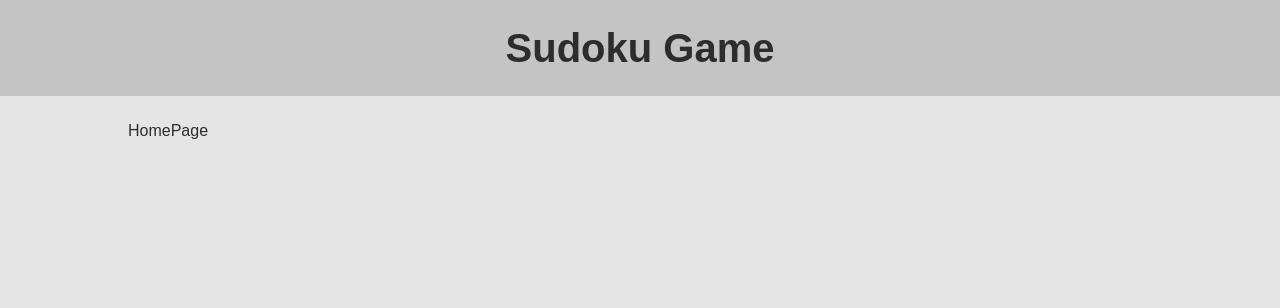
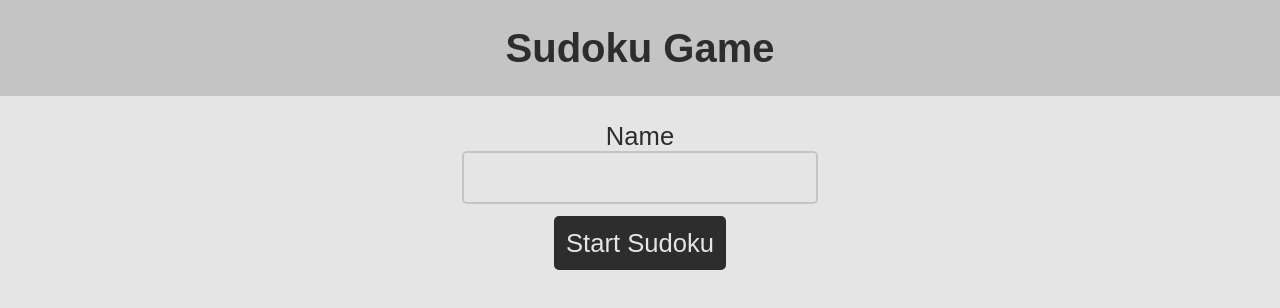
Before and after one commit to 20497/Sudoku-React, a React (Create React App) app: page / in a window 1280 px wide. Shown: the top 308 px of the page. Built offline with nearby package versions, Linux system fonts and the light colour scheme.

Commit message:
Added user to state

```diff
--- a/src/components/GameNav.jsx
+++ b/src/components/GameNav.jsx
@@ -1,11 +1,23 @@
+import React from "react";
 import { Link } from "react-router-dom";
-import { NavMenu, MenuList, MenuListItem } from "../styles/GameNav.styles";
+import {
+  NavMenu,
+  MenuList,
+  MenuListItem,
+  Player,
+} from "../styles/GameNav.styles";
 import { appRoutes } from "../appRoutes";
+import { GameContext } from "../context/GameContext";
 
 export default function GameNav() {
+  const { gameState } = React.useContext(GameContext);
+
   return (
     <NavMenu>
       <MenuList>
+        <MenuListItem>
+          <Player>PLAYER: {gameState.playerName}</Player>
+        </MenuListItem>
         <MenuListItem>
           <Link to={appRoutes.STATISTICS}>Statystyki</Link>
         </MenuListItem>
--- /dev/null
+++ b/src/components/Input.jsx
@@ -0,0 +1,16 @@
+import {
+  Wrapper,
+  Label,
+  Textfield,
+  ValidationMessage,
+} from "../styles/Input.styles";
+
+export default function Input({ label, register, errors }) {
+  return (
+    <Wrapper>
+      <Label>{label}</Label>
+      <Textfield {...register} />
+      {errors && <ValidationMessage>Pole Wymagane</ValidationMessage>}
+    </Wrapper>
+  );
+}
--- /dev/null
+++ b/src/components/UserForm.jsx
@@ -0,0 +1,35 @@
+import React from "react";
+import { useForm } from "react-hook-form";
+import { useNavigate } from "react-router-dom";
+import { Form, SubmitButton } from "../styles/UserForm.styles";
+import { GameContext } from "../context/GameContext";
+import { appRoutes } from "../appRoutes";
+import Input from "./Input";
+
+export default function UserForm() {
+  const {
+    register,
+    handleSubmit,
+    formState: { errors },
+  } = useForm();
+  let navigate = useNavigate();
+
+  const { gameDispatch } = React.useContext(GameContext);
+
+  const addUserToGame = ({ playerName }) => {
+    console.log(playerName);
+    gameDispatch({ type: "ADD_PLAYER", playerName: playerName });
+    navigate(appRoutes.GAME);
+  };
+
+  return (
+    <Form onSubmit={handleSubmit(addUserToGame)}>
+      <Input
+        label="Name"
+        register={register("playerName", { required: true })}
+        errors={errors.playerName}
+      />
+      <SubmitButton type="submit" value="Start Sudoku" />
+    </Form>
+  );
+}
--- a/src/pages/HomePage.jsx
+++ b/src/pages/HomePage.jsx
@@ -1,10 +1,10 @@
-import React from "react";
 import PageLayout from "../components/PageLayout";
+import UserForm from "../components/UserForm";
 
 export default function HomePage() {
   return (
     <PageLayout>
-      <div>HomePage</div>
+      <UserForm />
     </PageLayout>
   );
 }
--- a/src/reducers/gameReducer.js
+++ b/src/reducers/gameReducer.js
@@ -1,5 +1,10 @@
 export default function gameReducer(state, action) {
   switch (action.type) {
+    case "ADD_PLAYER":
+      return {
+        ...state,
+        playerName: action.playerName,
+      };
     default:
       return state;
   }
--- a/src/states/gameInitState.js
+++ b/src/states/gameInitState.js
@@ -1,5 +1,5 @@
 export const gameInitState = {
-  user: "",
+  playerName: "",
   dificultLevel: null,
   statistics: {
     //Ex { dificultLevel: "easy", points: 324 }
--- a/src/stitches.config.js
+++ b/src/stitches.config.js
@@ -5,6 +5,7 @@ export const stitchesGlobalSettings = {
     black: "#2D2D2D",
     gray: "#C4C4C4",
     white: "#E5E5E5",
+    red: "#E74E4E",
   },
   font: "Ubuntu, sans-serif",
 };
--- a/src/styles/GameNav.styles.js
+++ b/src/styles/GameNav.styles.js
@@ -6,10 +6,15 @@ const underline = keyframes({
 });
 
 export const NavMenu = styled("nav", {
+  width: "100%",
   alignSelf: "end",
 });
 
-export const MenuList = styled("ul", {});
+export const MenuList = styled("ul", {
+  width: "100%",
+  display: "flex",
+  justifyContent: "space-between",
+});
 
 export const MenuListItem = styled("li", {
   "& a": {
@@ -27,3 +32,10 @@ export const MenuListItem = styled("li", {
     animation: `${underline} 200ms forwards`,
   },
 });
+
+export const Player = styled("span", {
+  fontSize: "$s",
+  fontWeight: "bold",
+  fontStyle: "italic",
+  textTransform: "uppercase",
+});
--- /dev/null
+++ b/src/styles/Input.styles.js
@@ -0,0 +1,30 @@
+import { styled } from "../stitches.config";
+
+export const Wrapper = styled("label", {
+  display: "flex",
+  flexDirection: "column",
+  alignItems: "center",
+});
+
+export const Label = styled("span", {
+  fontSize: "$m",
+});
+
+export const Textfield = styled("input", {
+  appearance: "none",
+  background: "inherit",
+  fontFamily: "inherit",
+  border: "2px solid $gray",
+  borderRadius: "5px",
+  fontSize: "$m",
+  padding: "3%",
+
+  "&:focus-visible": {
+    outline: "none",
+    borderWidth: "3px",
+  },
+});
+
+export const ValidationMessage = styled("p", {
+  color: "$red",
+});
--- a/src/styles/PageLayout.styles.js
+++ b/src/styles/PageLayout.styles.js
@@ -17,4 +17,5 @@ export const Main = styled("main", {
   padding: "2% 10% 5% 10%",
   display: "flex",
   flexDirection: "column",
+  alignItems: "center",
 });
--- /dev/null
+++ b/src/styles/UserForm.styles.js
@@ -0,0 +1,27 @@
+import { styled } from "../stitches.config";
+
+export const Form = styled("form", {
+  width: "40%",
+  display: "flex",
+  flexDirection: "column",
+  alignItems: "center",
+
+  "& > *": {
+    marginBottom: "3%",
+  },
+
+  "& > *:last-child": {
+    marginBottom: "0",
+  },
+});
+
+export const SubmitButton = styled("input", {
+  appearance: "none",
+  border: "none",
+  borderRadius: "5px",
+  background: "$black",
+  color: "$white",
+  fontSize: "$m",
+  padding: "3%",
+  cursor: "pointer",
+});
```
